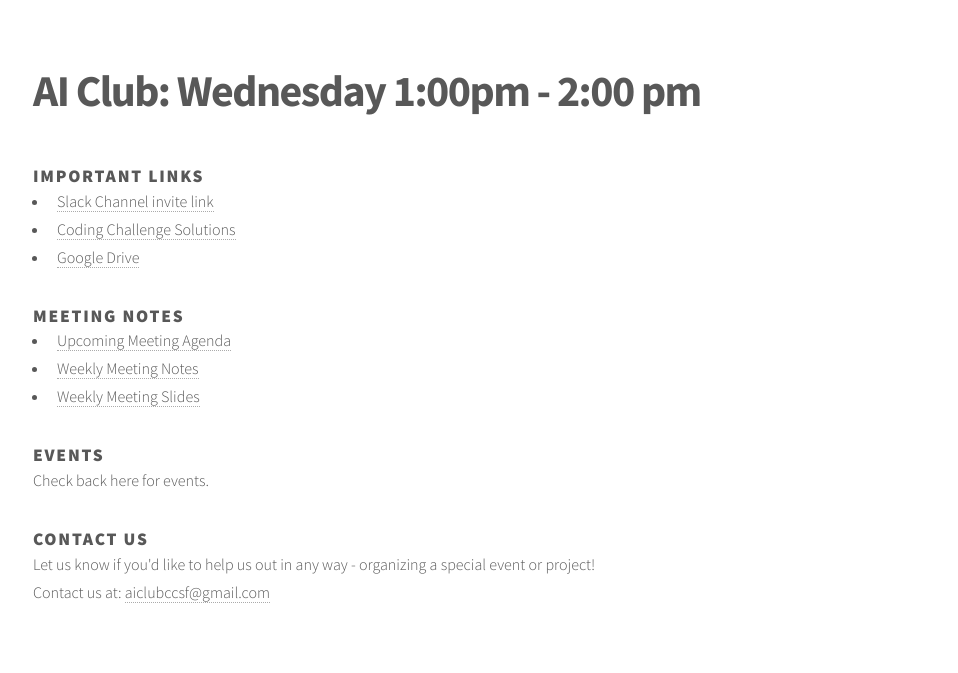
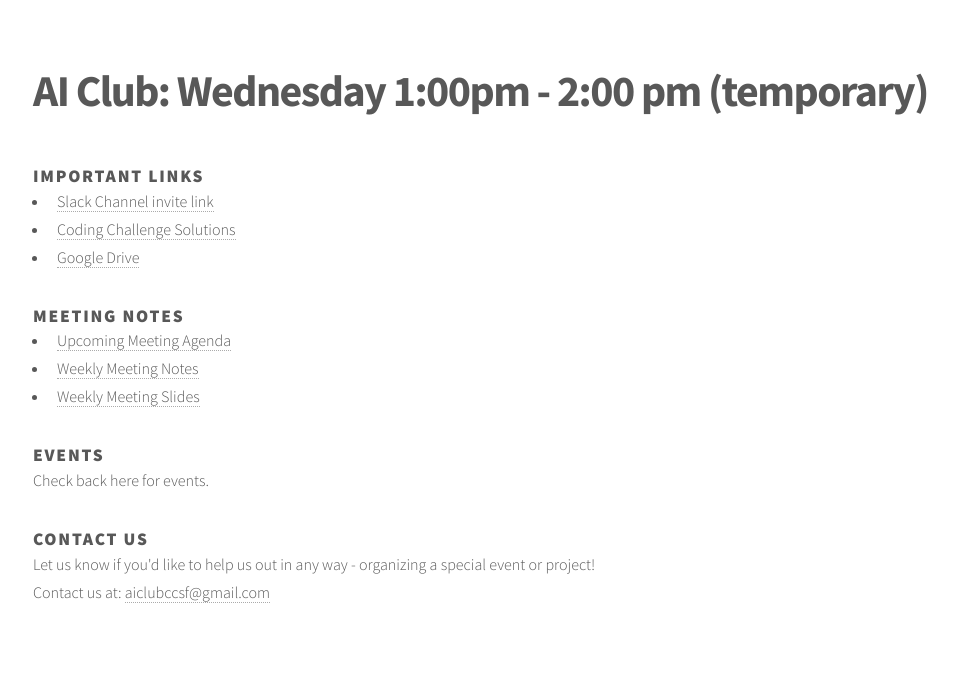
Before and after one commit to aiclubccsf/aiclubccsf.github.io, a plain HTML site: page index.html in a window 1280 px wide. Shown: the whole page, without its empty margins (103-1061 px from the left). Drawn offline with nearby package versions, Linux system fonts and the light colour scheme; a script that the page names is missing.

Commit message:
Update index.html

```diff
--- a/index.html
+++ b/index.html
@@ -11,7 +11,7 @@
             <div id="wrapper">
                     <header id="header">
                         <div class="inner">
-                            <h1>AI Club: Wednesday 1:00pm - 2:00 pm</h1>
+                            <h1>AI Club: Wednesday 1:00pm - 2:00 pm (temporary)</h1>
                             <div id="main">
                                 <h2> Important Links </h2>
                                     <ul>
```
